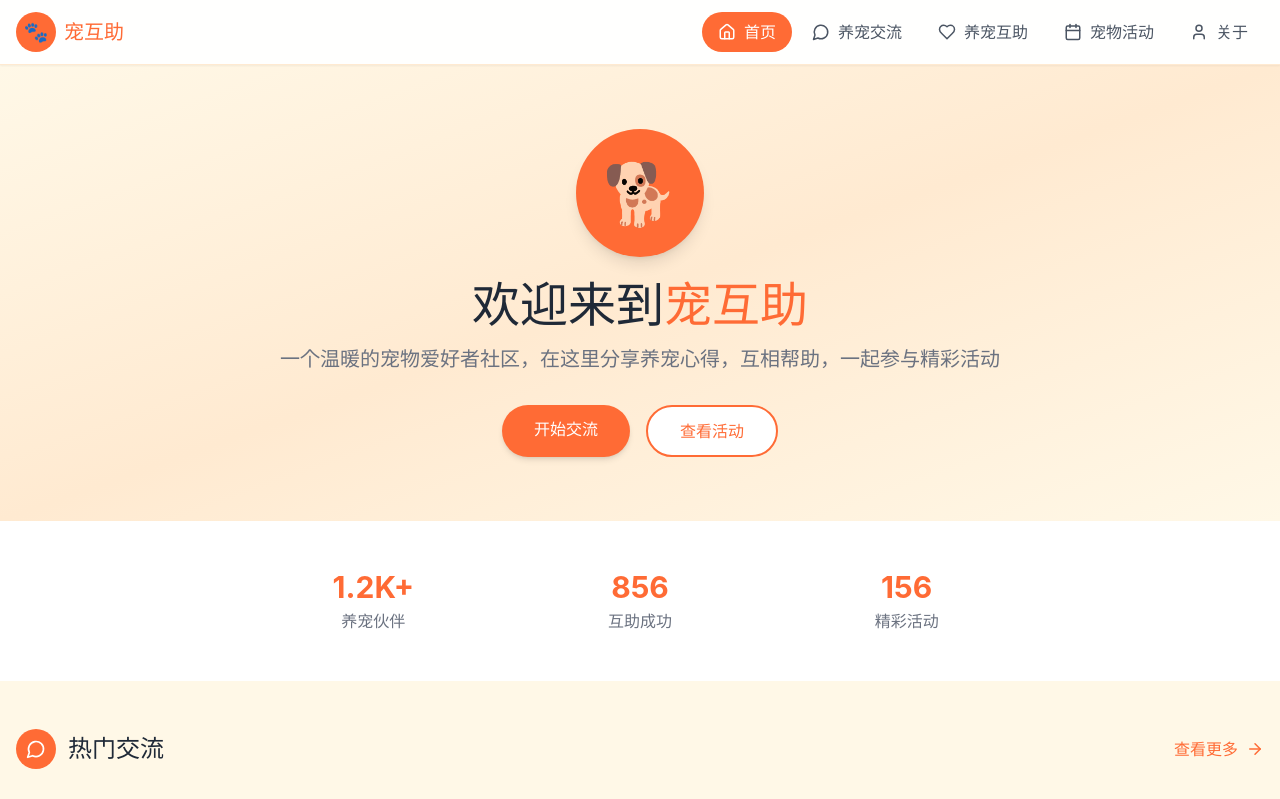
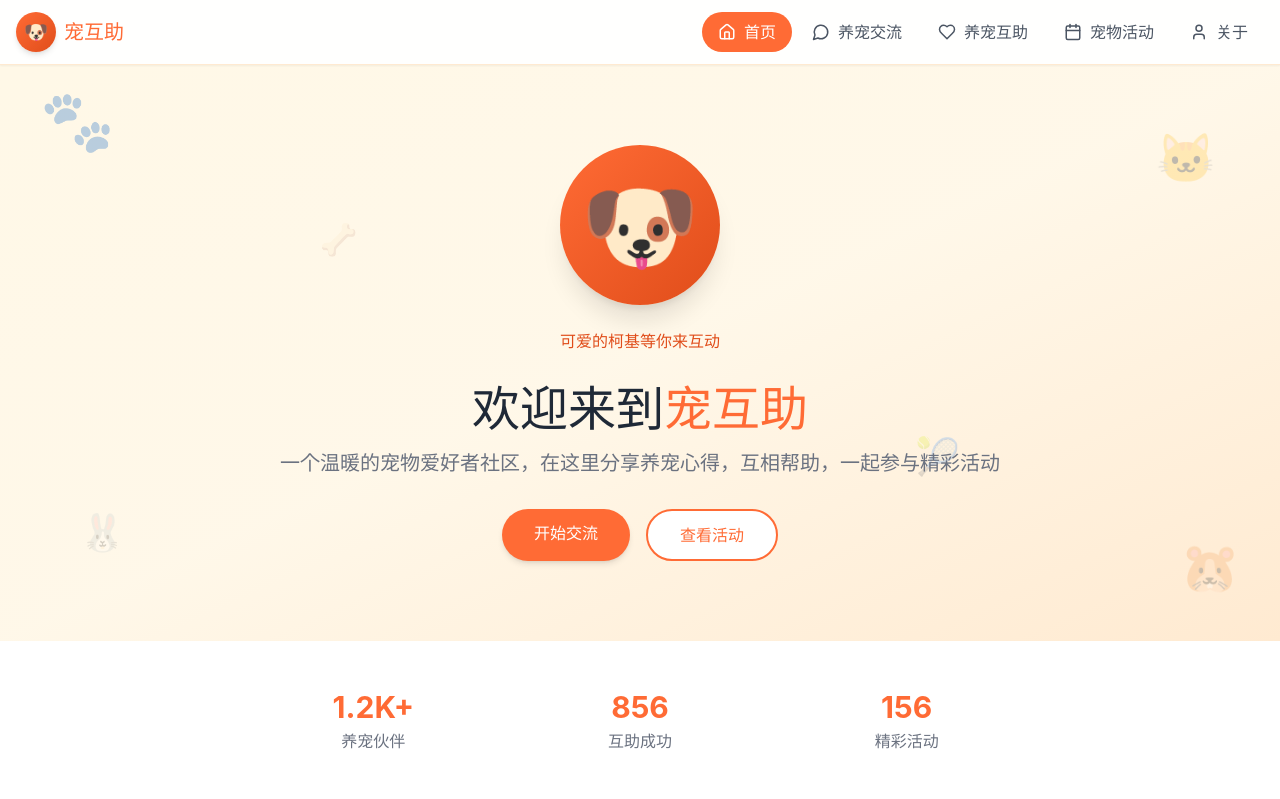
Before and after one commit to yanglun1995/pets, a React (Vite) app: page / in a window 1280 px wide. Shown: the top 799 px of the page. Built offline with nearby package versions, Linux system fonts and the light colour scheme.

Commit message:
feat: 宠物互助社区网站开发
Co-authored-by: traeagent <traeagent@users.noreply.github.com>

```diff
--- a/src/components/Navbar.tsx
+++ b/src/components/Navbar.tsx
@@ -22,8 +22,8 @@ const Navbar = () => {
         <div className="flex items-center justify-between h-16">
           {/* Logo */}
           <Link to="/" className="flex items-center gap-2">
-            <div className="w-10 h-10 bg-primary rounded-full flex items-center justify-center">
-              <span className="text-white text-xl">🐾</span>
+            <div className="w-10 h-10 bg-gradient-to-br from-primary to-warm-600 rounded-full flex items-center justify-center shadow-md">
+              <span className="text-xl">🐶</span>
             </div>
             <span className="text-xl font-bold text-primary">宠互助</span>
           </Link>
--- a/src/pages/Home.tsx
+++ b/src/pages/Home.tsx
@@ -15,13 +15,23 @@ const Home = () => {
   return (
     <div className="min-h-screen bg-warm-50">
       {/* Hero Section */}
-      <section className="bg-gradient-to-br from-warm-50 via-warm-100 to-warm-50 py-16">
-        <div className="container mx-auto px-4">
+      <section className="relative py-20 overflow-hidden">
+        <div className="absolute inset-0 bg-gradient-to-br from-warm-50 via-orange-50/30 to-warm-100" />
+
+        <div className="absolute top-10 left-10 text-6xl opacity-30 animate-bounce" style={{animationDelay: '0s', animationDuration: '3s'}}>🐾</div>
+        <div className="absolute top-20 right-16 text-5xl opacity-25 animate-bounce" style={{animationDelay: '0.5s', animationDuration: '2.5s'}}>🐱</div>
+        <div className="absolute bottom-20 left-20 text-4xl opacity-20 animate-bounce" style={{animationDelay: '1s', animationDuration: '4s'}}>🐰</div>
+        <div className="absolute bottom-10 right-10 text-5xl opacity-25 animate-bounce" style={{animationDelay: '1.5s', animationDuration: '3.5s'}}>🐹</div>
+        <div className="absolute top-40 left-1/4 text-3xl opacity-30 animate-bounce" style={{animationDelay: '2s', animationDuration: '2.8s'}}>🦴</div>
+        <div className="absolute bottom-40 right-1/4 text-4xl opacity-20 animate-bounce" style={{animationDelay: '0.8s', animationDuration: '3.2s'}}>🎾</div>
+
+        <div className="container mx-auto px-4 relative z-10">
           <div className="text-center max-w-3xl mx-auto">
-            <div className="mb-6">
-              <div className="w-32 h-32 bg-primary rounded-full flex items-center justify-center mx-auto mb-6 shadow-lg">
-                <span className="text-6xl">🐕</span>
+            <div className="mb-8">
+              <div className="w-40 h-40 bg-gradient-to-br from-primary to-warm-600 rounded-full flex items-center justify-center mx-auto mb-6 shadow-xl hover:scale-110 transition-transform duration-300">
+                <span className="text-8xl">🐶</span>
               </div>
+              <p className="text-warm-600 font-medium">可爱的柯基等你来互动</p>
             </div>
             <h1 className="text-4xl md:text-5xl font-bold text-gray-800 mb-4">
               欢迎来到<span className="text-primary">宠互助</span>
@@ -32,13 +42,13 @@ const Home = () => {
             <div className="flex flex-wrap justify-center gap-4">
               <Link
                 to="/exchange"
-                className="px-8 py-3 bg-primary text-white rounded-full font-medium hover:bg-warm-600 transition-all shadow-md hover:shadow-lg"
+                className="px-8 py-3 bg-primary text-white rounded-full font-medium hover:bg-warm-600 transition-all shadow-md hover:shadow-lg hover:scale-105"
               >
                 开始交流
               </Link>
               <Link
                 to="/events"
-                className="px-8 py-3 bg-white text-primary border-2 border-primary rounded-full font-medium hover:bg-warm-50 transition-all"
+                className="px-8 py-3 bg-white text-primary border-2 border-primary rounded-full font-medium hover:bg-warm-50 transition-all hover:scale-105"
               >
                 查看活动
               </Link>
```
